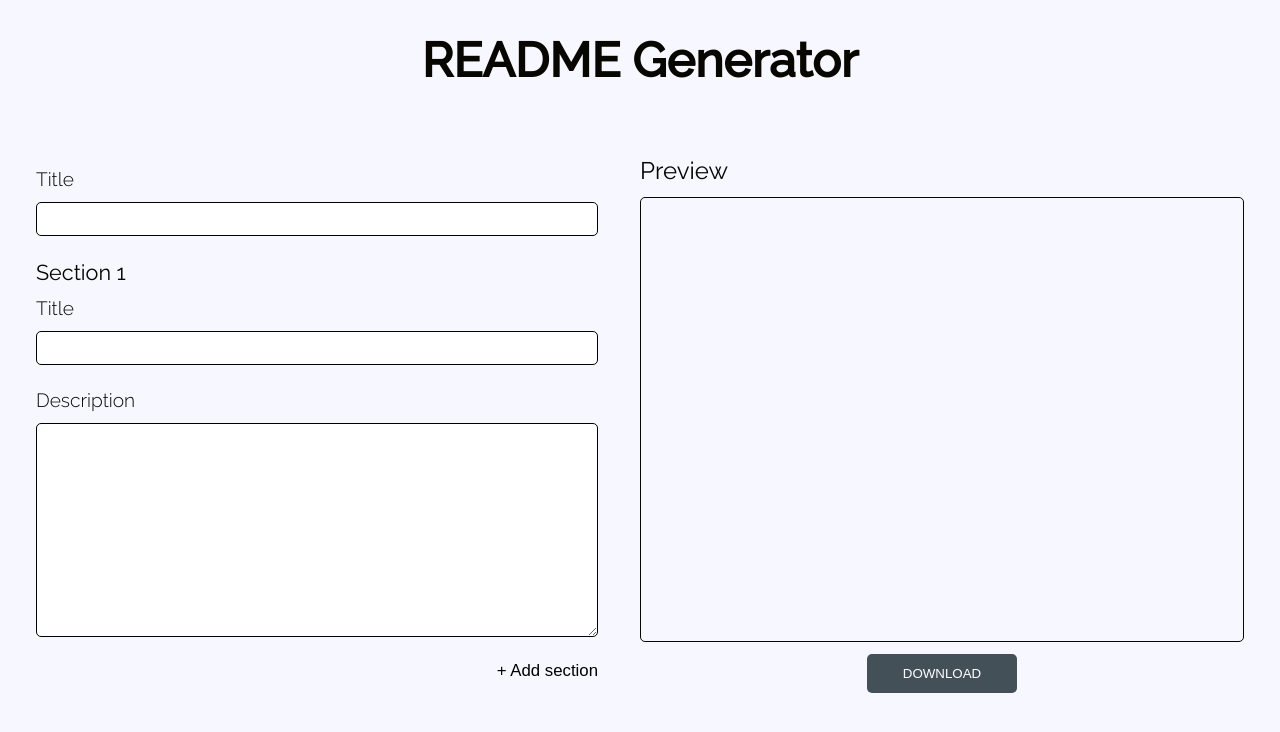
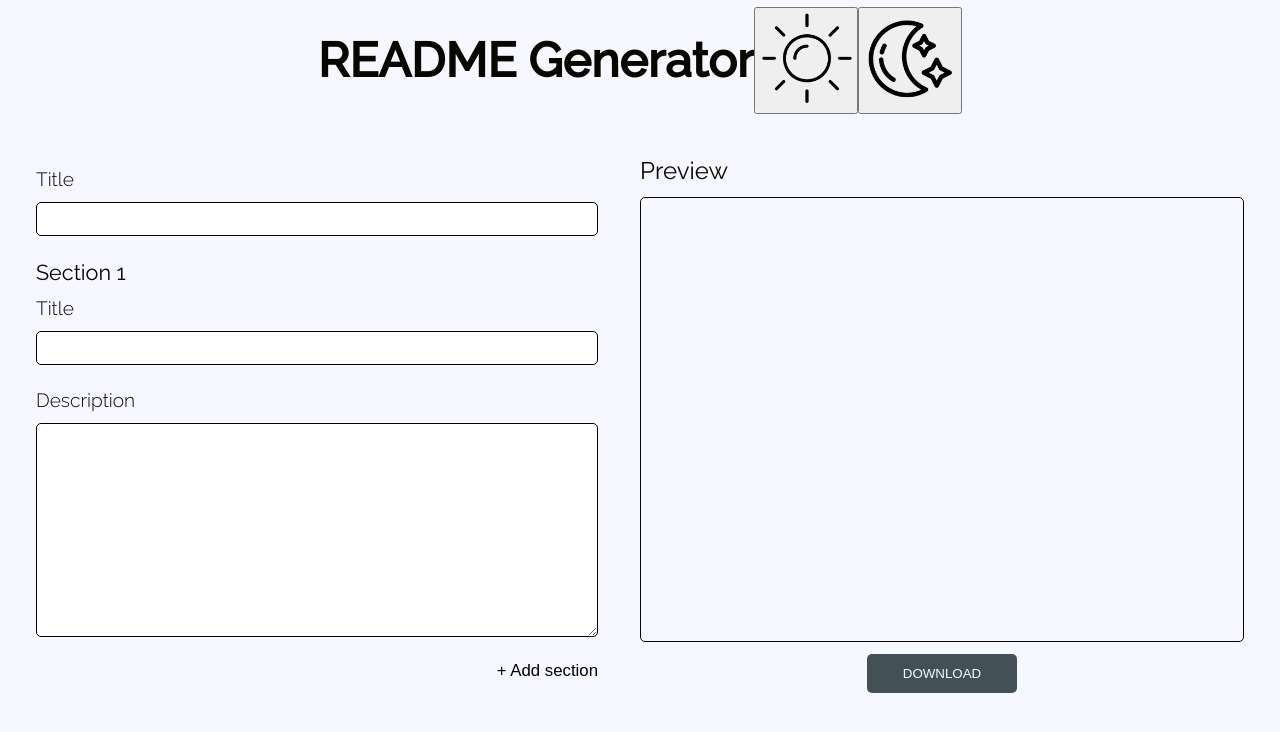
Before and after one commit to acamilass/readme-generator, an Angular app: page / in a window 1280 px wide. Shown: the top 732 px of the page. Built offline with nearby package versions, Linux system fonts and the light colour scheme.

Commit message:
Criar dark mode

```diff
--- a/src/app/components/header/header.component.html
+++ b/src/app/components/header/header.component.html
@@ -1,3 +1,11 @@
 <div class="container">
   <h1>README Generator</h1>
+  <div>
+    <button (click)="goToLightMode()">
+      <img src="../../../assets/icon-sun.png" alt="Sol">
+    </button>
+    <button (click)="goToDarkMode()">
+      <img src="../../../assets/icon-moon.png" alt="">
+    </button>
+  </div>
 </div>
--- a/src/app/components/header/header.component.ts
+++ b/src/app/components/header/header.component.ts
@@ -12,4 +12,20 @@ export class HeaderComponent implements OnInit {
   ngOnInit(): void {
   }
 
+  goToLightMode() {
+    document.getElementById('body').style.backgroundColor = '#f7f7ff';
+    document.getElementById('body').style.color = '#070600';
+    document.getElementById('section-btn').style.color = '#070600';
+    document.getElementById('btn-download').style.backgroundColor = '#435058';
+    document.getElementById('btn-download').style.color = '#f7f7ff';
+  }
+
+  goToDarkMode() {
+    document.getElementById('body').style.backgroundColor = '#1e1e24';
+    document.getElementById('body').style.color = '#f7f7ff';
+    document.getElementById('section-btn').style.color = '#f7f7ff';
+    document.getElementById('btn-download').style.backgroundColor = '#f7f7ff';
+    document.getElementById('btn-download').style.color = '#070600';
+  }
+
 }
--- a/src/app/pages/generator/generator.component.html
+++ b/src/app/pages/generator/generator.component.html
@@ -18,7 +18,7 @@
 
     </div>
 
-    <button class="section-btn" (click)="createNewSection()">+ Add section</button>
+    <button id="section-btn" class="section-btn" (click)="createNewSection()">+ Add section</button>
   </div>
 
   <div class="container__preview">
@@ -33,7 +33,7 @@
     </div>
 
     <div class="" style="margin-top: 1rem; align-self: center;">
-      <button type="button" class="container__preview--btn" (click)="downloadFile()">DOWNLOAD</button>
+      <button type="button" id="btn-download" class="container__preview--btn" (click)="downloadFile()">DOWNLOAD</button>
     </div>
   </div>
 </div>
--- a/src/app/pages/generator/generator.component.scss
+++ b/src/app/pages/generator/generator.component.scss
@@ -97,7 +97,7 @@
       border: none;
 
       background-color: #435058;
-      color: #fff;
+      color: #f7f7ff;
     }
   }
 }
--- a/src/index.html
+++ b/src/index.html
@@ -12,7 +12,7 @@
   <link rel="icon" type="image/x-icon" href="favicon.ico">
 </head>
 
-<body>
+<body id="body">
   <app-root></app-root>
 </body>
 
--- a/tsconfig.json
+++ b/tsconfig.json
@@ -19,7 +19,8 @@
     "lib": [
       "es2018",
       "dom"
-    ]
+    ],
+    "strictNullChecks": false
   },
   "angularCompilerOptions": {
     "enableI18nLegacyMessageIdFormat": false,
```
Also changed, not shown: src/assets/icon-moon.png (added), src/assets/icon-sun.png (added).
